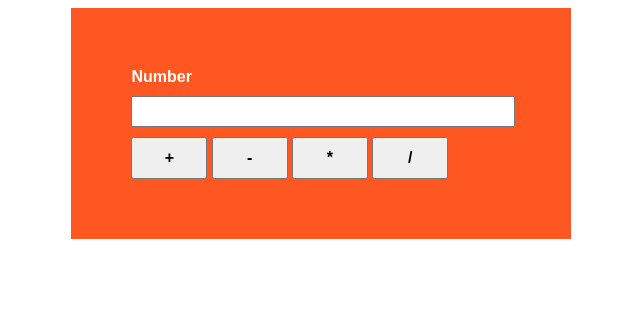
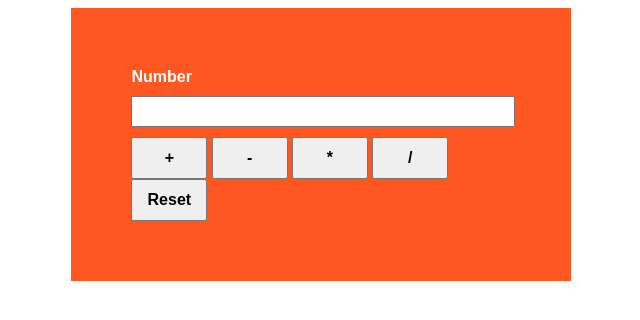
Before and after one commit to souvik-v2/javascriptassignment, a plain HTML site: page index.html in a window 1280 px wide. Shown: the whole page, without its empty margins (319-959 px from the left). Drawn offline with Linux system fonts and the light colour scheme.

Commit message:
Initial commit.. 4

```diff
--- a/index.html
+++ b/index.html
@@ -41,6 +41,7 @@ button {
     <button type="button" name="sub" id="sub" onclick="calculate('-')">-</button>
     <button type="button" name="mul" id="mul" onclick="calculate('*')">*</button>
     <button type="button" name="div" id="div" onclick="calculate('/')">/</button>
+    <button type="button" name="reset" id="reset" onclick="calculate()">Reset</button>
     </form>
   </div>
   <script src="index.js" type="text/javascript"></script>
```
